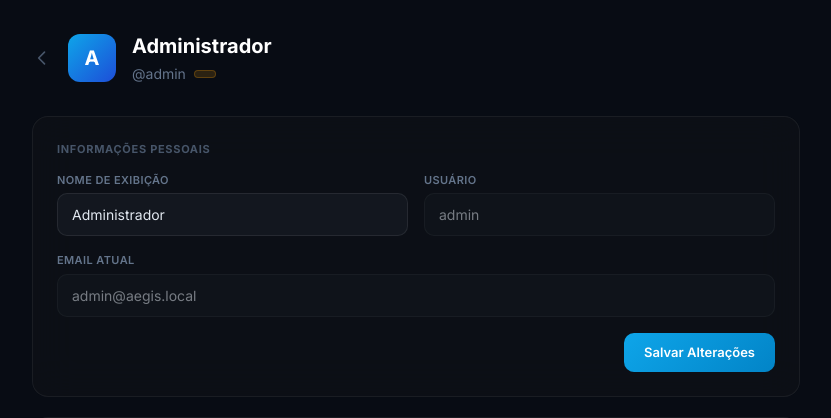
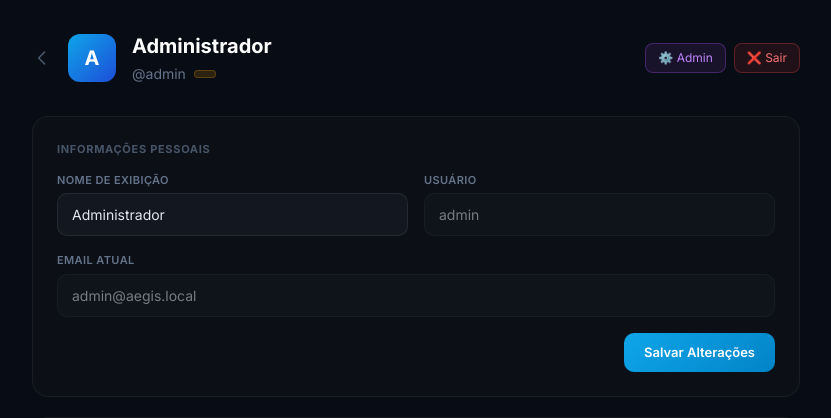
Before and after one commit to BernardoMancia/aegis-endpoint-defense, a Flask app: template server/templates/profile.html in a window 1280 px wide. Shown: the top 418 px of the page, without its empty margins (224-1055 px from the left). Run offline with Flask 3, Linux system fonts and the light colour scheme; the template is opened without the code that fills it: values that come from a table or form of the project are taken from there, others are empty; some libraries are stand-ins or nearby versions.

Commit message:
fix(profile): fix back button link and add admin shortcut for superadmin

```diff
--- a/server/templates/profile.html
+++ b/server/templates/profile.html
@@ -199,8 +199,9 @@
     <div class="max-w-3xl mx-auto">
 
         <!-- Header -->
-        <div class="flex items-center gap-4 mb-8">
-            <a href="/dashboard" class="text-slate-600 hover:text-slate-300 transition-colors">
+        <div class="flex items-center justify-between mb-8">
+            <div class="flex items-center gap-4">
+                <a href="/" class="text-slate-600 hover:text-slate-300 transition-colors" title="Voltar ao Dashboard">
                     <svg class="w-5 h-5" fill="none" stroke="currentColor" viewBox="0 0 24 24">
                         <path stroke-linecap="round" stroke-linejoin="round" stroke-width="2" d="M15 19l-7-7 7-7" />
                     </svg>
@@ -213,10 +214,21 @@
                     <h1 class="text-xl font-bold text-white">{{ user.display_name or user.username }}</h1>
                     <div class="flex items-center gap-2 mt-1">
                         <p class="text-sm text-slate-500">@{{ user.username }}</p>
-                    <span class="badge badge-{{ user.role_info.color }} role-badge-{{ user.role }}">{{
-                        user.role_info.label }}</span>
+                        <span class="badge role-badge-{{ user.role }}">{{ user.role_info.label }}</span>
                         {% if user.mfa_enabled %}<span class="badge badge-success">🔐 MFA Ativo</span>{% endif %}
                     </div>
+                </div>
+            </div>
+            <!-- Nav shortcuts -->
+            <div class="flex items-center gap-2 shrink-0">
+                {% if user.role in ['superadmin', 'admin'] %}
+                <a href="/admin/users"
+                    class="text-xs bg-purple-500/10 border border-purple-500/30 text-purple-400 px-3 py-1.5 rounded-lg hover:bg-purple-500/20 transition-all">⚙️
+                    Admin</a>
+                {% endif %}
+                <a href="/logout"
+                    class="text-xs bg-red-500/10 border border-red-500/30 text-red-400 px-3 py-1.5 rounded-lg hover:bg-red-500/20 transition-all">❌
+                    Sair</a>
             </div>
         </div>
 
```
Lines whose indentation alone changed are shown as unchanged.
